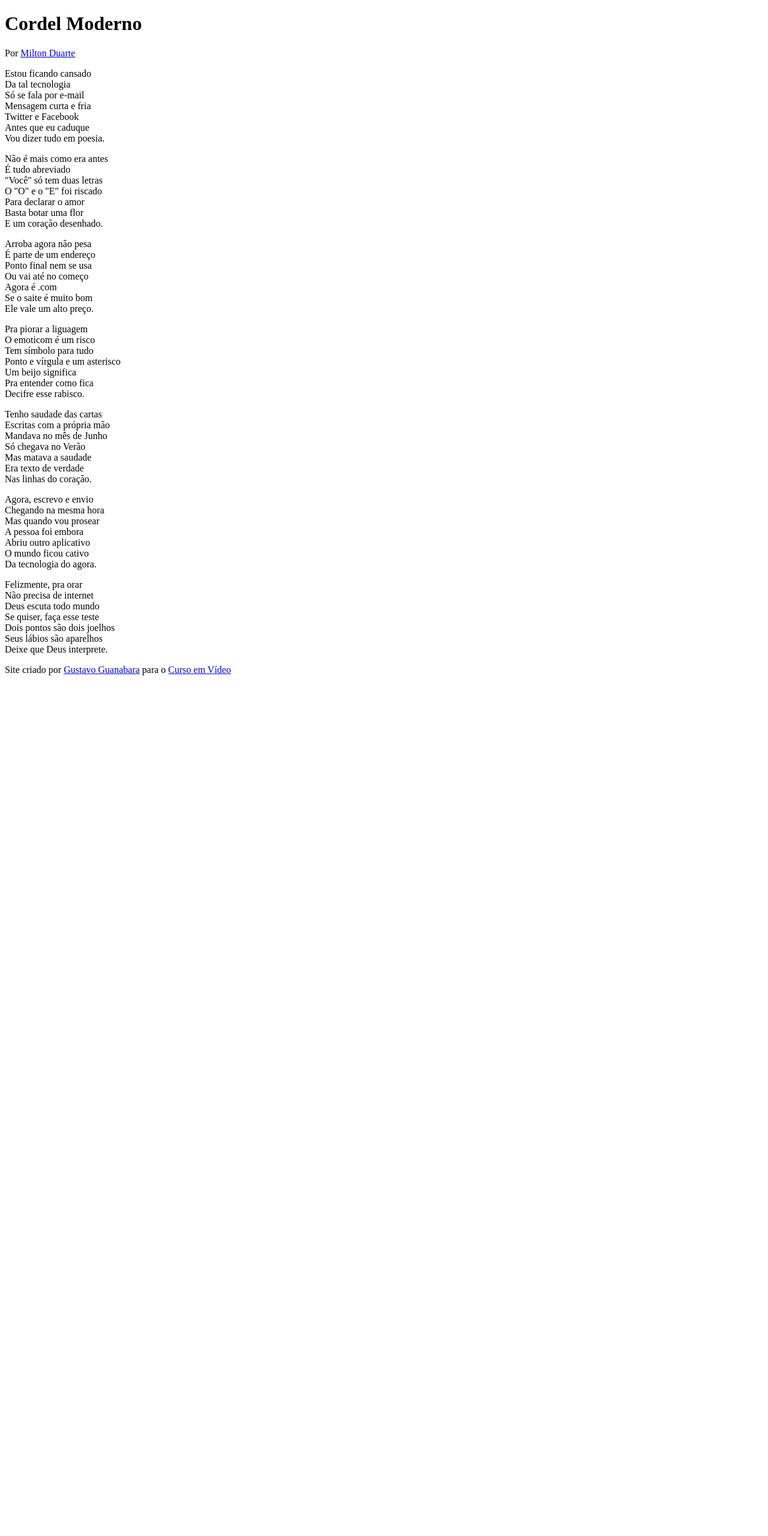
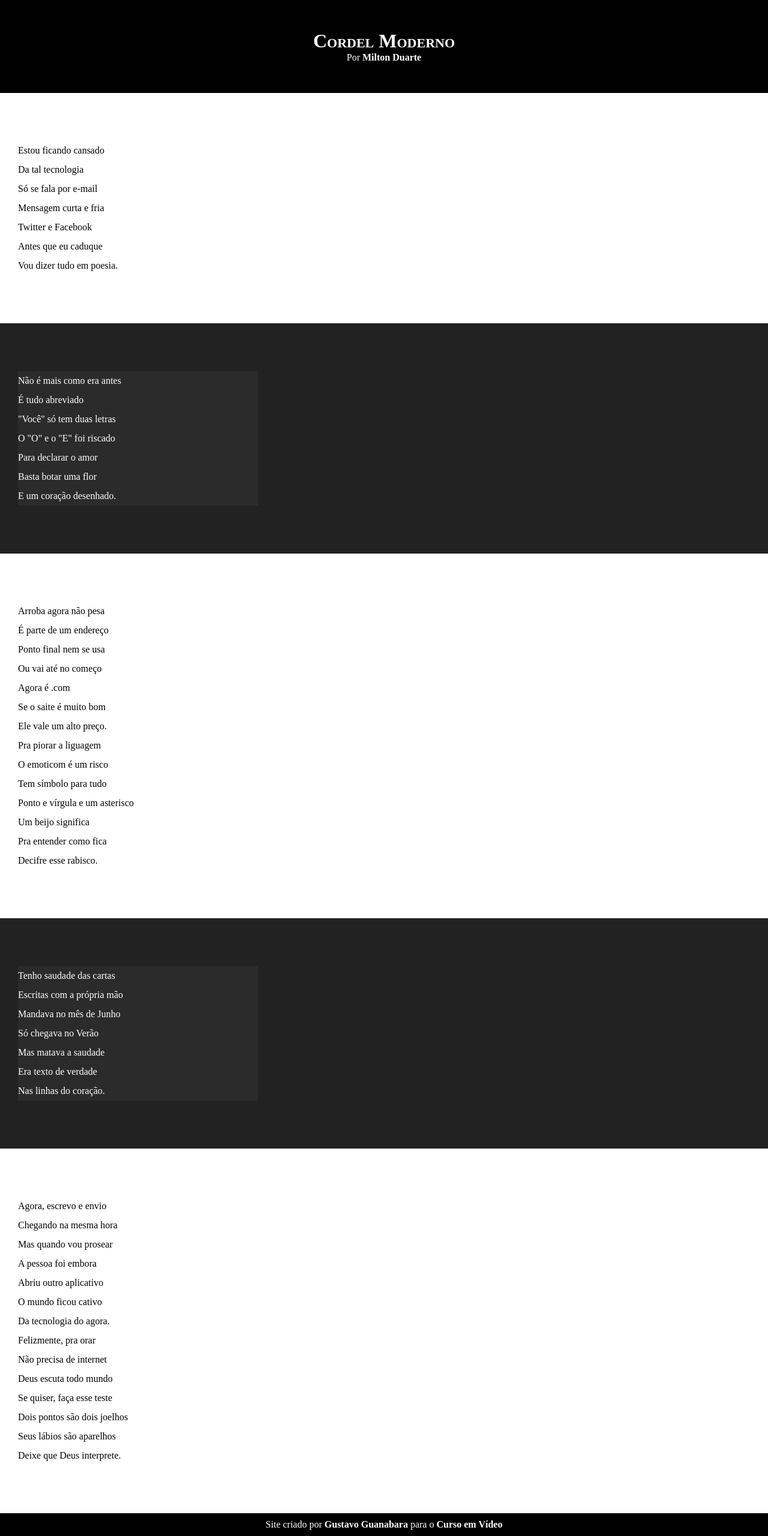
Before and after one commit to AnaClara-Amorim/Estudos, a PHP site: page / in a window 1280 px wide. Shown: the whole page at 60% size. Before the commit the page ends 1126 px from the top, so only its background shows below. Run offline with PHP 8.4, Linux system fonts and the light colour scheme.

Commit message:
Atualização no estilo

```diff
--- a/HTML5-e-CSS3-Curso-em-Vídeo/desafios/d012/estilo/style.css
+++ b/HTML5-e-CSS3-Curso-em-Vídeo/desafios/d012/estilo/style.css
@@ -1 +1,65 @@
 @charset "UTF-8";
+
+* {
+    margin: 0px;
+    padding: 0px;
+}
+
+html, body {
+    min-height: 100vh;
+    background-color: darkgray;
+}
+
+header {
+    background-color: black;
+    color: white;
+    text-align: center;
+}
+
+header > h1 {
+    padding-top: 50px;
+    font-variant: small-caps; /*para ficar em maiúsculo porém menores*/
+}
+
+header > p {
+    padding-bottom: 50px;
+}
+
+a {
+    color: white;
+    text-decoration: none;
+    font-weight: bolder;
+}
+
+a:hover {
+    text-decoration: underline;
+}
+
+section {
+    padding-top: 10vh;
+    padding-bottom: 10vh;
+    line-height: 2em; /*espaço entre as linhas*/
+    padding-left: 30px;
+}
+
+.normal {
+    background-color: white;
+    color: black;
+}
+
+.imagem {
+    background-color: rgb(34, 34, 34);
+    color: white;
+}
+
+section.imagem > p {
+    width: 400px;
+    background-color: rgba(46, 46, 46, 0.762);
+}
+
+footer {
+    background-color: black;
+    color: white;
+    text-align: center;
+    padding: 10px;
+}
--- a/HTML5-e-CSS3-Curso-em-Vídeo/desafios/d012/index.html
+++ b/HTML5-e-CSS3-Curso-em-Vídeo/desafios/d012/index.html
@@ -13,7 +13,7 @@
         <p>Por <a href="https://www.recantodasletras.com.br/poesias/3186743" target="_blank">Milton Duarte</a></p>
     </header>
 
-    <section>
+    <section class="normal">
         <p>
             Estou ficando cansado <br>
             Da tal tecnologia <br>
@@ -25,7 +25,7 @@
         </p>
     </section>
 
-    <section>
+    <section class="imagem">
         <p>
             Não é mais como era antes <br>
             É tudo abreviado <br>
@@ -37,7 +37,7 @@
         </p>
     </section>
 
-    <section>
+    <section class="normal">
         <p>
             Arroba agora não pesa <br>
             É parte de um endereço <br>
@@ -58,7 +58,7 @@
         </p>
     </section>
 
-    <section>
+    <section class="imagem">
         <p>
             Tenho saudade das cartas <br>
             Escritas com a própria mão <br>
@@ -70,7 +70,7 @@
         </p>
     </section>
 
-    <section>
+    <section class="normal">
         <p>
             Agora, escrevo e envio <br>
             Chegando na mesma hora <br>
```
